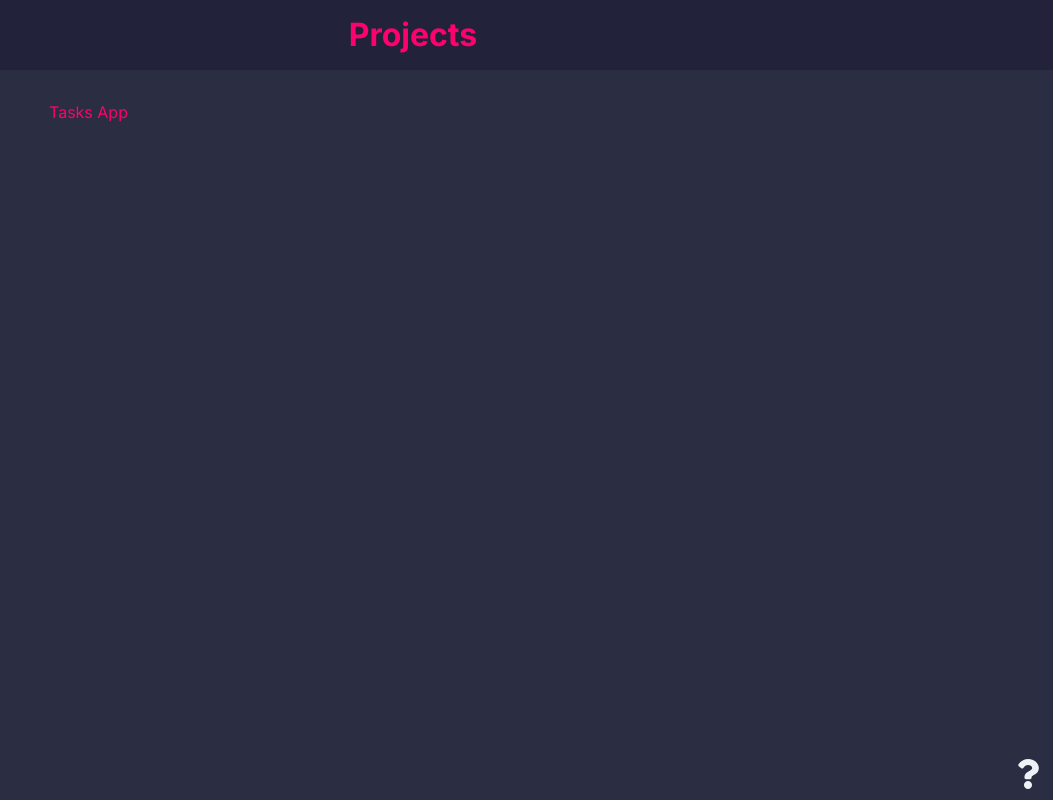
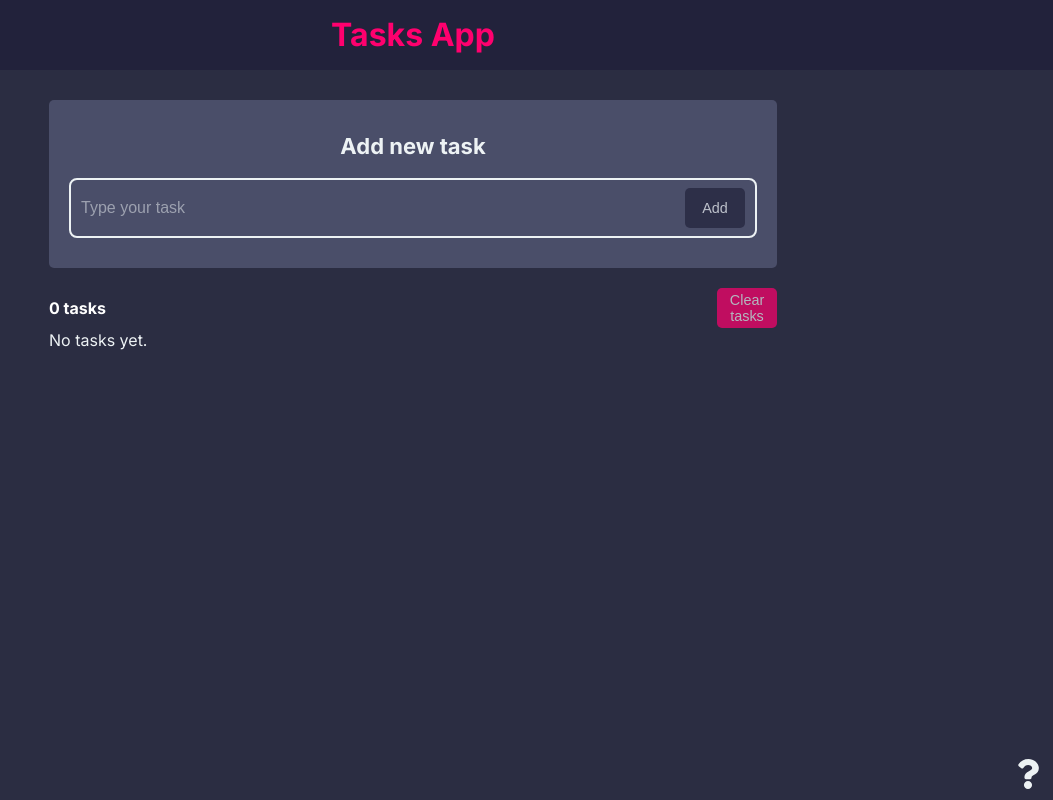
Before and after one commit to Dimterion/Tasks-app, a React (Create React App) app: page / in a window 1280 px wide. Shown: the whole page, without its empty margins (227-1280 px from the left). Built offline with nearby package versions, Linux system fonts and the light colour scheme.

Commit message:
Rearranged the structure and functionality.

```diff
--- a/src/App.jsx
+++ b/src/App.jsx
@@ -2,7 +2,6 @@ import { BrowserRouter as Router, Route, Routes } from "react-router-dom";
 import Header from "./components/Header";
 import AboutIconLink from "./components/AboutIconLink";
 import HomePage from "./pages/HomePage";
-import TasksAppPage from "./pages/TasksAppPage";
 import AboutPage from "./pages/AboutPage";
 
 function App() {
@@ -12,7 +11,6 @@ function App() {
       <div className="container">
         <Routes>
           <Route path="/" element={<HomePage />} />
-          <Route path="/tasks" element={<TasksAppPage />} />
           <Route path="/about" element={<AboutPage />} />
         </Routes>
       </div>
--- a/src/components/Header.jsx
+++ b/src/components/Header.jsx
@@ -14,7 +14,7 @@ function Header({ text }) {
 }
 
 Header.defaultProps = {
-  text: "Projects",
+  text: "Tasks App",
 };
 
 Header.propTypes = {
--- a/src/components/TaskForm.jsx
+++ b/src/components/TaskForm.jsx
@@ -62,7 +62,7 @@ function TaskForm() {
             value={text}
           />
           <Button type="submit" isDisabled={btnDisabled}>
-            Add
+            {tasksEdit.edit ? "Update" : "Add"}
           </Button>
         </div>
         {message && <div className="message">{message}</div>}
--- a/src/context/TasksContext.js
+++ b/src/context/TasksContext.js
@@ -64,6 +64,11 @@ export const TasksProvider = ({ children }) => {
   const clearTasks = () => {
     if (window.confirm("Are you sure you want to delete all tasks?")) {
       setTasks([]);
+
+      setTasksEdit({
+        task: {},
+        edit: false,
+      });
     }
   };
 
--- a/src/index.css
+++ b/src/index.css
@@ -178,7 +178,7 @@ input:focus {
   color: var(--primaryFont);
   border: 0;
   border-radius: 5px;
-  width: 50px;
+  width: 60px;
   height: 40px;
   cursor: pointer;
   margin-left: 5px;
--- a/src/pages/AboutPage.jsx
+++ b/src/pages/AboutPage.jsx
@@ -6,8 +6,8 @@ function AboutPage() {
     <Card>
       <div className="about">
         <h2>About this app</h2>
-        <p>This is an application to set/edit/delete tasks</p>
-        <p>Version: 1.0.0</p>
+        <p>This is an application to set / edit / delete tasks</p>
+        <b>Version: 1.5</b>
         <p>
           <Link to="/">Home page</Link>
         </p>
--- a/src/pages/HomePage.jsx
+++ b/src/pages/HomePage.jsx
@@ -1,10 +1,15 @@
-import { Link } from "react-router-dom";
+import TaskForm from "../components/TaskForm";
+import TasksStats from "../components/TasksStats";
+import TasksList from "../components/TasksList";
+import { TasksProvider } from "../context/TasksContext";
 
 function HomePage() {
   return (
-    <div>
-      <Link to="/tasks">Tasks App</Link>
-    </div>
+    <TasksProvider>
+      <TaskForm />
+      <TasksStats />
+      <TasksList />
+    </TasksProvider>
   );
 }
 
--- a/src/pages/TasksAppPage.jsx
+++ /dev/null
@@ -1,17 +0,0 @@
-import TaskForm from "../components/TaskForm";
-import TasksStats from "../components/TasksStats";
-import TasksList from "../components/TasksList";
-import { TasksProvider } from "../context/TasksContext";
-
-function TasksAppPage() {
-  return (
-    <TasksProvider>
-      <h2>Tasks App</h2>
-      <TaskForm />
-      <TasksStats />
-      <TasksList />
-    </TasksProvider>
-  );
-}
-
-export default TasksAppPage;
```
